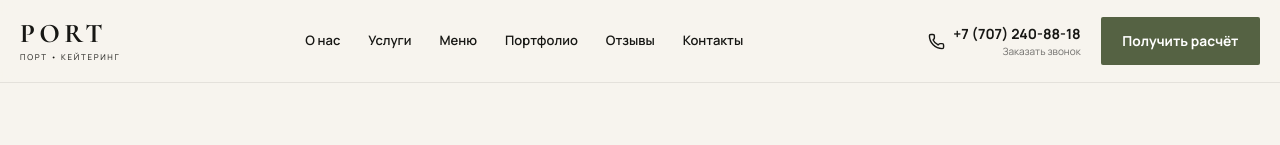
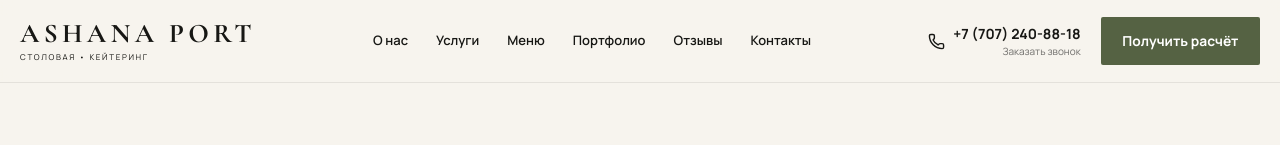
Before and after one commit to Zhorabek/cobain, a Next.js app: page / in a window 1280 px wide. Shown: the top 145 px of the page. Built offline with nearby package versions, Linux system fonts and the light colour scheme; grey boxes are pictures that could not be loaded.

Commit message:
Rename brand to ASHANA PORT

```diff
--- a/src/data/site.ts
+++ b/src/data/site.ts
@@ -3,22 +3,22 @@ export const navigation = [
   { label: "Меню", href: "#menu" }, { label: "Портфолио", href: "#gallery" },
   { label: "Отзывы", href: "#reviews" }, { label: "Контакты", href: "#contacts" },
 ];
-export const brand = { name: "PORT", subtitle: "ПОРТ • КЕЙТЕРИНГ" };
-// TODO: Replace placeholders with PORT Catering's real contacts before launch.
+export const brand = { name: "ASHANA PORT", subtitle: "СТОЛОВАЯ • КЕЙТЕРИНГ" };
+// TODO: Replace placeholders with ASHANA PORT's real contacts before launch.
 export const phone = "+7 (707) 240-88-18";
 export const whatsapp = "77072408818";
 export const email = "hello@example.com";
 export const addresses = ["Алматы, точный адрес уточняется"];
 export const socials = [
   { label: "Instagram", href: "https://instagram.com/" },
-  { label: "WhatsApp", href: `https://wa.me/${whatsapp}?text=${encodeURIComponent("Здравствуйте! Хочу получить расчёт от PORT Catering.")}` },
+  { label: "WhatsApp", href: `https://wa.me/${whatsapp}?text=${encodeURIComponent("Здравствуйте! Хочу получить расчёт от ASHANA PORT.")}` },
 ];
 export const trustedCompanies = [{ name: "Sulpak" }, { name: "adidas" }, { name: "АРЗ 405", icon: "helicopter" }];
 export const stats = { dailyPortions: "Более 500 порций в день", caption: "Для команд и корпоративных заказов" };
 export const corporateMeal = { price: 2500, currency: "₸", includes: ["Первое", "Второе", "Салат", "Компот", "Хлеб"] };
 const mealLine = corporateMeal.includes.join(" + ");
 const unsplash = (photoId: string, width = 1600) => `https://images.unsplash.com/${photoId}?auto=format&fit=crop&w=${width}&q=85`;
-// TODO: Replace these URLs with approved PORT Catering photography.
+// TODO: Replace these URLs with approved ASHANA PORT photography.
 export const images = {
   hero: unsplash("photo-1555244162-803834f70033", 2000),
   banquetCta: unsplash("photo-1519167758481-83f550bb49b3", 2000),
@@ -39,9 +39,9 @@ export const dishes = [
   ["Самса","photo-1601050690597-df0568f70950"], ["Баурсаки","photo-1590080875515-8a3a8dc5735e"],
 ].map(([name,photo])=>({name,image:unsplash(photo)}));
 export const gallery = [
-  ["photo-1555244162-803834f70033","Кейтеринг PORT"], ["photo-1547592180-85f173990554","Фуршетные закуски"],
+  ["photo-1555244162-803834f70033","Кейтеринг ASHANA PORT"], ["photo-1547592180-85f173990554","Фуршетные закуски"],
   ["photo-1504674900247-0877df9cc836","Горячие блюда"], ["photo-1519167758481-83f550bb49b3","Банкетная сервировка"],
-  ["photo-1601050690597-df0568f70950","Свежая самса"], ["photo-1590080875515-8a3a8dc5735e","Выпечка PORT"],
+  ["photo-1601050690597-df0568f70950","Свежая самса"], ["photo-1590080875515-8a3a8dc5735e","Выпечка ASHANA PORT"],
 ].map(([photo,alt])=>({image:unsplash(photo),alt}));
 export const reviews = [
   { name:"Айгерим С.", text:"Заказывали питание для офиса. Всё вкусно, всегда вовремя. Команда довольна!" },
```
